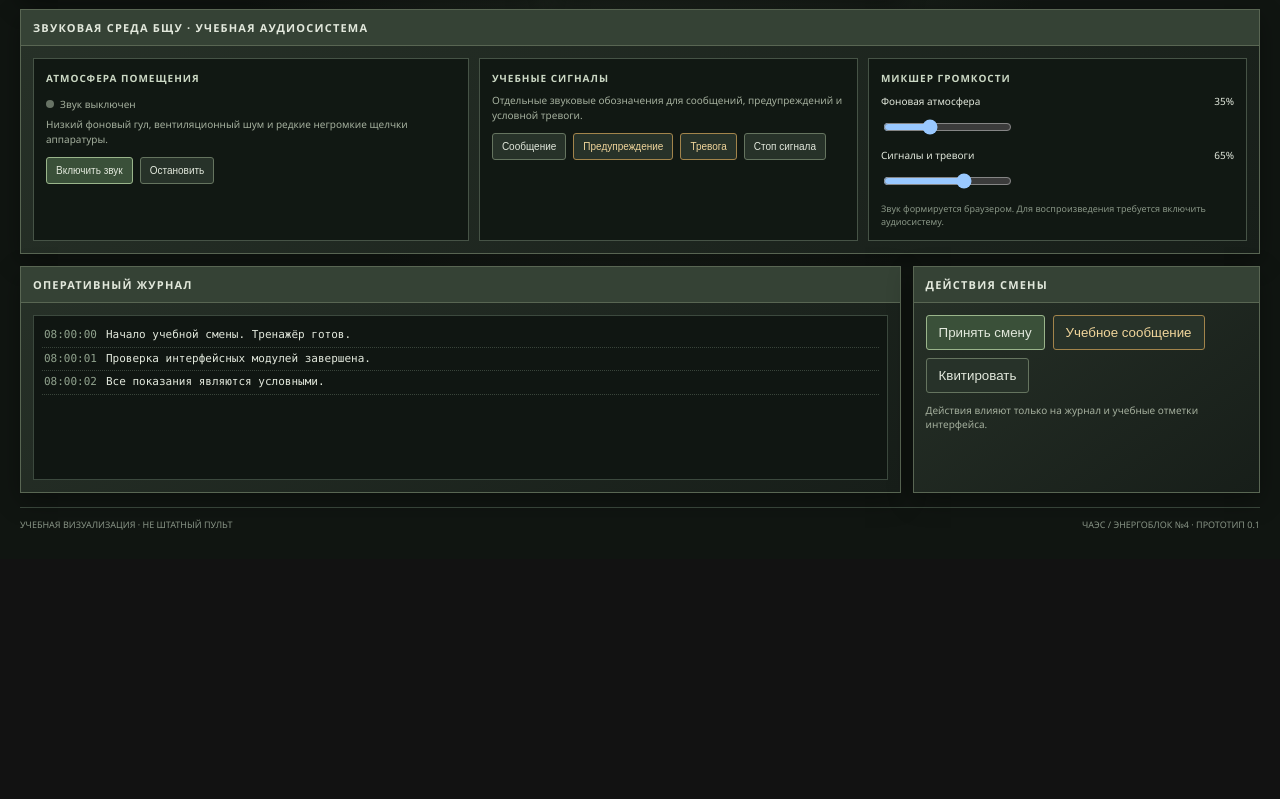
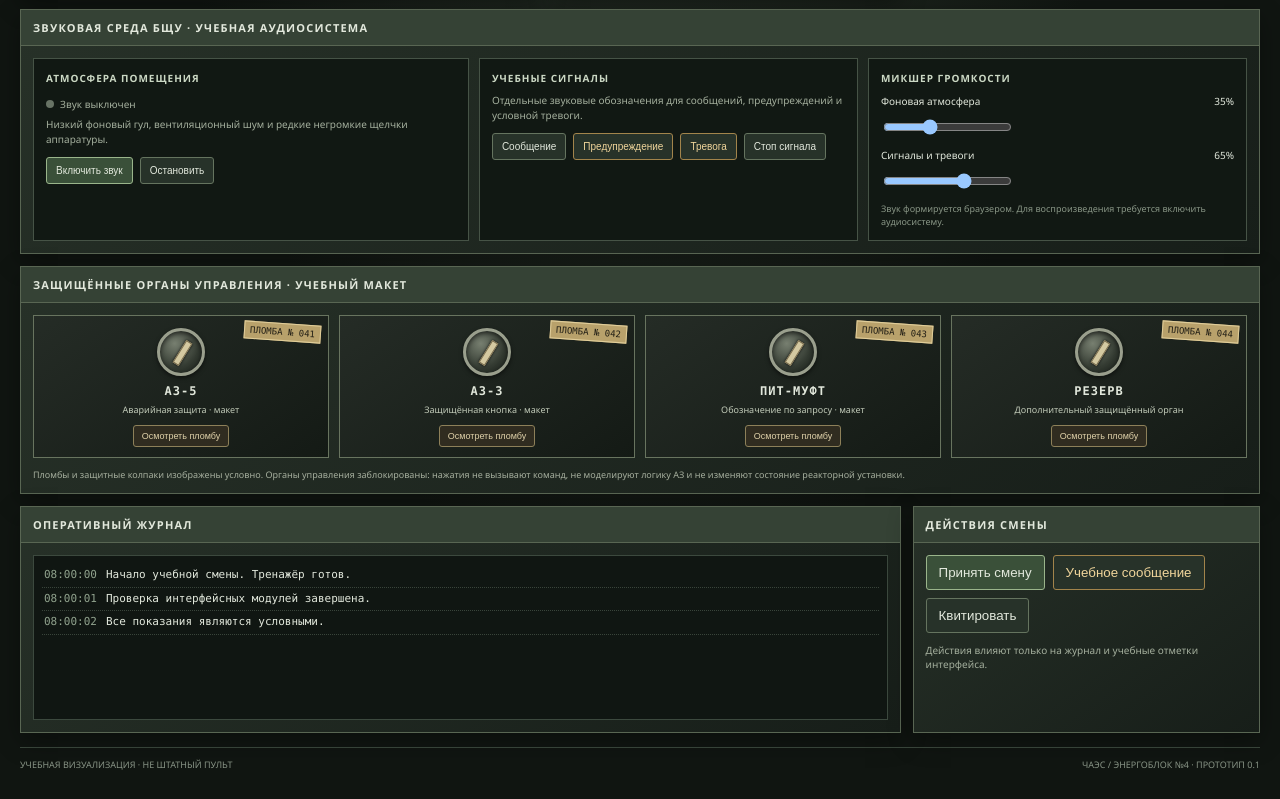
Before and after one commit to dimazubov1123-del/--1000, a plain HTML site: page index.html in a window 1280 px wide. Shown: the part 900-1699 px from the top of the page. Before the commit the page ends 1459 px from the top, so only its background shows below. Drawn offline with Linux system fonts and the light colour scheme.

Commit message:
Add sealed emergency-control mockups

```diff
--- a/index.html
+++ b/index.html
@@ -19,6 +19,17 @@
 .audio-note{font-size:9px;color:#899686;margin-top:9px}
 @media(max-width:850px){.audio-grid{grid-template-columns:1fr 1fr}}
 @media(max-width:600px){.audio-grid{grid-template-columns:1fr}}
+
+.seal-grid{display:grid;grid-template-columns:repeat(4,minmax(0,1fr));gap:10px}
+.sealed-control{position:relative;min-height:130px;padding:12px 10px 10px;background:linear-gradient(145deg,#252c26,#141a15);border:1px solid #68745f;text-align:center;overflow:hidden}
+.sealed-control .cap{position:relative;margin:0 auto 8px;width:48px;height:48px;border-radius:50%;border:3px solid #9a9f8d;background:radial-gradient(circle at 35% 30%,#777f70,#343b32 60%,#171d18);box-shadow:inset 0 2px 5px #0009,0 2px 4px #0008}
+.sealed-control .cap:after{content:"";position:absolute;left:19px;top:9px;width:5px;height:24px;background:#d4c9a1;border:1px solid #796d4e;transform:rotate(32deg);box-shadow:0 0 3px #000}
+.sealed-control .seal-tag{position:absolute;right:7px;top:7px;background:#b8a16b;color:#211e15;border:1px solid #e0cd99;padding:3px 5px;font:9px Consolas;transform:rotate(4deg)}
+.sealed-control b{display:block;font: bold 12px Consolas;letter-spacing:1px}
+.sealed-control small{display:block;font-size:9px;margin-top:5px;color:#c2cbb9}
+.sealed-control button{margin-top:9px;font-size:9px;padding:5px 8px;border-color:#8d8059;color:#dfd1a9;background:#302c20}
+.seal-foot{font-size:9px;color:#a6af9e;margin-top:10px}
+@media(max-width:850px){.seal-grid{grid-template-columns:repeat(2,minmax(0,1fr))}}
 </style></head><body>
 <header><div class="brand"><div class="seal">ЧАЭС<br>БЛОК 4</div><div><h1>БЛОЧНЫЙ ЩИТ УПРАВЛЕНИЯ</h1><div class="sub">ЧЕРНОБЫЛЬСКАЯ АЭС · РБМК-1000 · ИСТОРИЧЕСКАЯ УЧЕБНАЯ СИМУЛЯЦИЯ</div></div></div><div><div class="clock" id="clock">08:00:00</div><div class="date">26 АПРЕЛЯ 1986 · УЧЕБНЫЙ РЕЖИМ</div></div></header>
 <div class="warning"><b>УЧЕБНЫЙ МАКЕТ.</b> Показания, схемы и события условны. Это не точная копия штатного БЩУ, не цифровой двойник и не руководство по эксплуатации реального РБМК.</div>
@@ -34,6 +45,13 @@
 <div class="audio-card"><h3>УЧЕБНЫЕ СИГНАЛЫ</h3><p>Отдельные звуковые обозначения для сообщений, предупреждений и условной тревоги.</p><div class="audio-actions"><button id="testInfo">Сообщение</button><button class="warnbtn" id="testWarning">Предупреждение</button><button class="warnbtn" id="testAlarm">Тревога</button><button id="stopAlarm">Стоп сигнала</button></div></div>
 <div class="audio-card"><h3>МИКШЕР ГРОМКОСТИ</h3><div class="audio-row"><label for="ambVol">Фоновая атмосфера</label><span id="ambVal">35%</span></div><input id="ambVol" type="range" min="0" max="100" value="35" aria-label="Громкость фоновой атмосферы"><div class="audio-row"><label for="sigVol">Сигналы и тревоги</label><span id="sigVal">65%</span></div><input id="sigVol" type="range" min="0" max="100" value="65" aria-label="Громкость сигналов и тревог"><div class="audio-note">Звук формируется браузером. Для воспроизведения требуется включить аудиосистему.</div></div>
 </div></div></article>
+
+<article class="panel full"><h2>ЗАЩИЩЁННЫЕ ОРГАНЫ УПРАВЛЕНИЯ · УЧЕБНЫЙ МАКЕТ</h2><div class="body"><div class="seal-grid">
+<div class="sealed-control"><span class="seal-tag">ПЛОМБА № 041</span><div class="cap"></div><b>АЗ-5</b><small>Аварийная защита · макет</small><button type="button" data-sealed="АЗ-5">Осмотреть пломбу</button></div>
+<div class="sealed-control"><span class="seal-tag">ПЛОМБА № 042</span><div class="cap"></div><b>АЗ-3</b><small>Защищённая кнопка · макет</small><button type="button" data-sealed="АЗ-3">Осмотреть пломбу</button></div>
+<div class="sealed-control"><span class="seal-tag">ПЛОМБА № 043</span><div class="cap"></div><b>ПИТ-МУФТ</b><small>Обозначение по запросу · макет</small><button type="button" data-sealed="ПИТ-МУФТ">Осмотреть пломбу</button></div>
+<div class="sealed-control"><span class="seal-tag">ПЛОМБА № 044</span><div class="cap"></div><b>РЕЗЕРВ</b><small>Дополнительный защищённый орган</small><button type="button" data-sealed="РЕЗЕРВ">Осмотреть пломбу</button></div>
+</div><div class="seal-foot">Пломбы и защитные колпаки изображены условно. Органы управления заблокированы: нажатия не вызывают команд, не моделируют логику АЗ и не изменяют состояние реакторной установки.</div></div></article>
 <article class="panel span2"><h2>ОПЕРАТИВНЫЙ ЖУРНАЛ</h2><div class="body"><div class="log" id="log"><div class="entry"><span class="time">08:00:00</span>Начало учебной смены. Тренажёр готов.</div><div class="entry"><span class="time">08:00:01</span>Проверка интерфейсных модулей завершена.</div><div class="entry"><span class="time">08:00:02</span>Все показания являются условными.</div></div></div></article>
 <article class="panel"><h2>ДЕЙСТВИЯ СМЕНЫ</h2><div class="body"><div class="actions"><button class="primary" id="accept">Принять смену</button><button id="message" class="warnbtn">Учебное сообщение</button><button id="ack">Квитировать</button></div><p class="muted" style="font-size:10px">Действия влияют только на журнал и учебные отметки интерфейса.</p></div></article></section>
 <section class="layout view" id="reactor" hidden><article class="panel span2"><h2>РЕАКТОРНЫЙ ЗАЛ · УСЛОВНОЕ ПРЕДСТАВЛЕНИЕ</h2><div class="body"><div class="mimic"><div class="nodes"><div class="node"><b>СЕКТОР A</b><small>ВИЗУАЛЬНЫЙ СЕГМЕНТ</small></div><div class="node"><b>СЕКТОР B</b><small>ВИЗУАЛЬНЫЙ СЕГМЕНТ</small></div><div class="node"><b>СЕКТОР C</b><small>ВИЗУАЛЬНЫЙ СЕГМЕНТ</small></div><div class="node"><b>СЕКТОР D</b><small>ВИЗУАЛЬНЫЙ СЕГМЕНТ</small></div><div class="node"><b>СИСТЕМЫ КОНТРОЛЯ</b><small>СПРАВОЧНЫЙ БЛОК</small></div><div class="node"><b>АРХИВ СОБЫТИЙ</b><small>УЧЕБНЫЙ ЖУРНАЛ</small></div></div></div></div></article><article class="panel"><h2>ПРИМЕЧАНИЕ</h2><div class="body">Схема условная, не воспроизводит геометрию активной зоны, каналы, измерительные точки или реальные системы управления.</div></article></section>
@@ -45,7 +63,9 @@ const el=id=>document.getElementById(id);let seconds=28800,accepted=false,active
 setInterval(()=>{seconds++;el('clock').textContent=[Math.floor(seconds/3600)%24,Math.floor(seconds/60)%60,seconds%60].map(n=>String(n).padStart(2,'0')).join(':')},1000);
 function addLog(t){const d=document.createElement('div');d.className='entry';const tm=document.createElement('span');tm.className='time';tm.textContent=el('clock').textContent;d.append(tm,document.createTextNode(t));el('log').append(d);el('log').scrollTop=el('log').scrollHeight}
 document.querySelectorAll('[data-tab]').forEach(b=>b.onclick=()=>{document.querySelectorAll('[data-tab]').forEach(x=>x.classList.remove('active'));b.classList.add('active');document.querySelectorAll('.view').forEach(v=>v.hidden=v.id!==b.dataset.tab)});
-el('accept').onclick=()=>{if(accepted){addLog('Повторная отметка: смена уже принята.');return}accepted=true;el('shiftstate').textContent='Учебная смена принята. Выполнено ознакомление с журналом.';addLog('Учебная смена принята.')};
+
+document.querySelectorAll('[data-sealed]').forEach(b=>b.addEventListener('click',()=>{addLog('ОСМОТР: пломба на макете '+b.dataset.sealed+' визуально цела. Орган управления заблокирован.');if(window.BSHUAudio)window.BSHUAudio.info()}));
+\nel('accept').onclick=()=>{if(accepted){addLog('Повторная отметка: смена уже принята.');return}accepted=true;el('shiftstate').textContent='Учебная смена принята. Выполнено ознакомление с журналом.';addLog('Учебная смена принята.')};
 el('message').onclick=()=>{activeMessage=true;el('alarms').textContent='01';addLog('ИНФОРМАЦИОННОЕ УЧЕБНОЕ СООБЩЕНИЕ: ознакомьтесь с записью.');if(window.BSHUAudio)window.BSHUAudio.info()};
 el('ack').onclick=()=>{if(!activeMessage){addLog('Нет новых учебных сообщений для квитирования.');return}activeMessage=false;el('alarms').textContent='00';addLog('Учебное сообщение отмечено оператором.')};
 el('save').onclick=()=>{const t=el('note').value.trim();if(!t)return;addLog('ЗАПИСЬ ОПЕРАТОРА: '+t);el('note').value=''};
```
